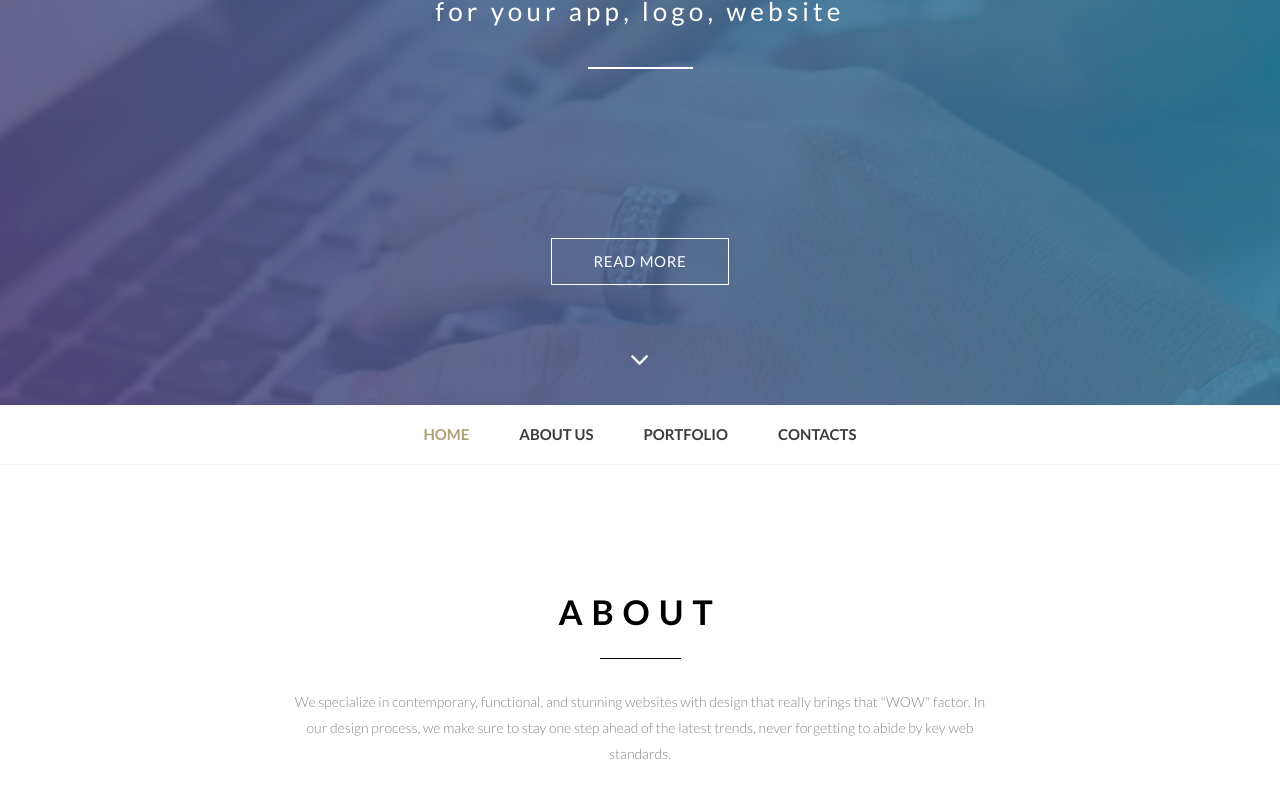
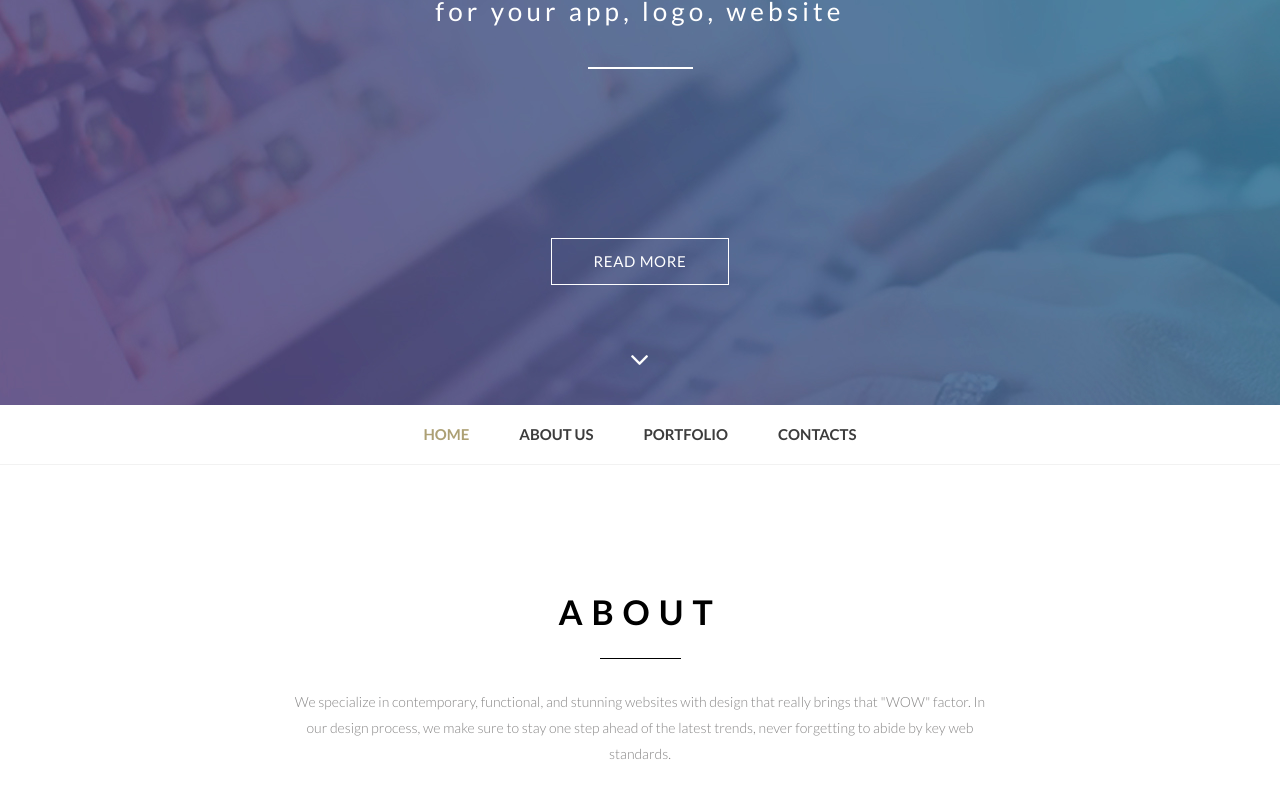
Before and after one commit to freelancermarsel/myfirstproject, a plain HTML site: page index.html in a window 1280 px wide. Shown: the part 395-1189 px from the top of the page. Drawn offline with Linux system fonts and the light colour scheme.

Commit message:
Практика №8(Методолгия БЭМ)

```diff
--- a/#source/scss/style.scss
+++ b/#source/scss/style.scss
@@ -74,7 +74,7 @@ $md4 : 479.98;
 
 // Mainblock
 .mainblock {
-	background: url('../../img/mainblock/bg.jpg') center fixed no-repeat;
+	background: url(../../img/mainblock/bg.jpg);
 	min-height: 100vh;
 	@include flexbox();
 	flex: 1 1 auto;
```
Also changed, not shown: css/style.css.
